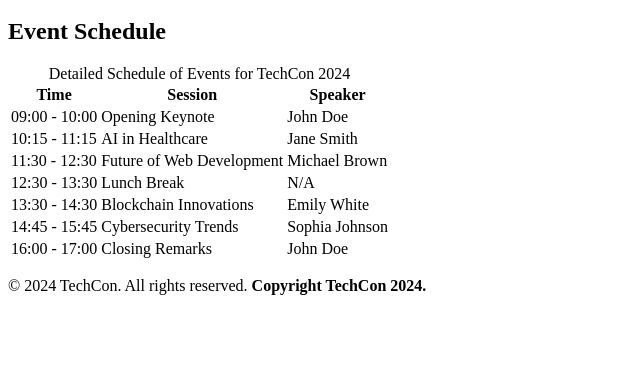
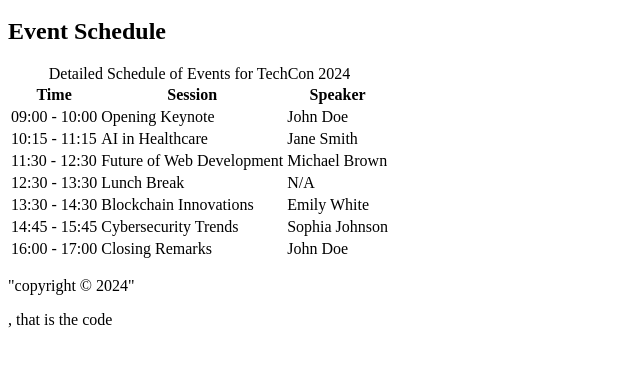
Before and after one commit to Bemenettemesgen/TechCon_HTML, a plain HTML site: page techcon_website/schedule.html in a window 1280 px wide. Shown: the part 154-520 px from the top of the page, without its empty margins (0-640 px from the left). Drawn offline with Linux system fonts and the light colour scheme.

Commit message:
Ensure copyright information in the footer of schedule.html

```diff
--- a/techcon_website/schedule.html
+++ b/techcon_website/schedule.html
@@ -69,7 +69,6 @@
         </section>
     </main>
     <footer>
-        <p>&copy; 2024 TechCon. All rights reserved. <strong>Copyright TechCon 2024.</strong></p>
-    </footer>
-</body>
+        <p> "copyright &copy; 2024" </p>
+   </footer>    , that is the code
 </html>
```
